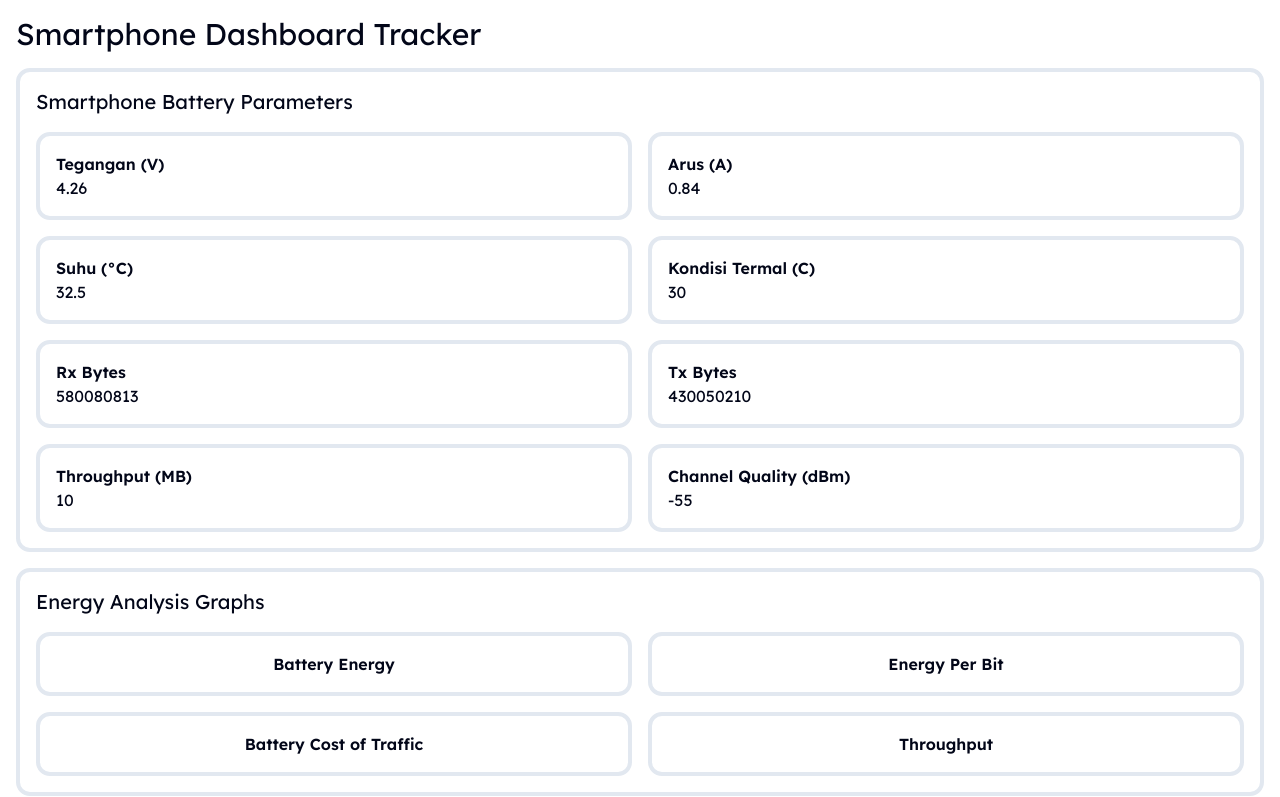
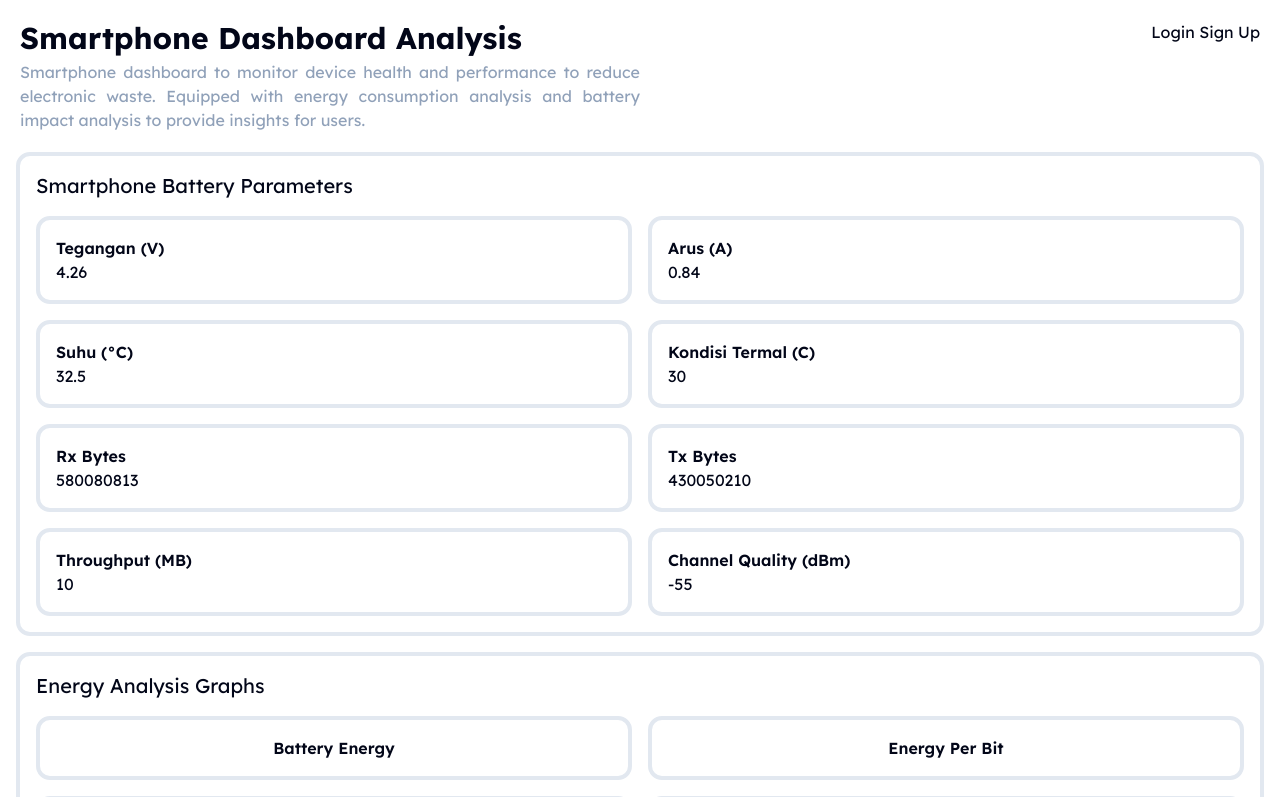
Before and after one commit to fadeldnswr/smartphone-battery-fe, a Next.js app: page / in a window 1280 px wide. Shown: the top 797 px of the page. Built offline with nearby package versions, Linux system fonts and the light colour scheme.

Commit message:
Create navbar layout

```diff
--- a/src/app/page.tsx
+++ b/src/app/page.tsx
@@ -2,11 +2,12 @@ import RawMetrics from "@/layouts/RawMetrics";
 import EnergyAnalysis from "@/layouts/EnergyAnalysis";
 import BatteryImpactAnalysis from "@/layouts/BatteryImpactAnalysis";
 import Insights from "@/layouts/Insights";
+import Navbar from "@/layouts/Navbar";
 
 export default function Home() {
   return (
     <div className="font-['Lexend'] p-4">
-      <h1 className="text-3xl mb-4">Smartphone Dashboard Tracker</h1>
+      <Navbar />
       <RawMetrics />
       <EnergyAnalysis />
       <BatteryImpactAnalysis />
--- /dev/null
+++ b/src/layouts/Navbar.tsx
@@ -0,0 +1,24 @@
+import React from "react";
+
+const Navbar = () => {
+  return (
+    <section>
+      <nav className="grid grid-cols-4 mb-4 p-1">
+        <div className="col-span-2">
+          <h1 className="text-3xl font-bold pb-1">Smartphone Dashboard Analysis</h1>
+          <p className="text-justify text-slate-400">Smartphone dashboard to monitor device health and performance
+            to reduce electronic waste. Equipped with energy consumption analysis and battery impact analysis
+            to provide insights for users.
+          </p>
+        </div>
+        <div className="text-right">
+        </div>
+        <div className="text-right">
+          <p>Login Sign Up</p>
+        </div>
+      </nav>
+    </section>
+  )
+}
+
+export default Navbar;
```
